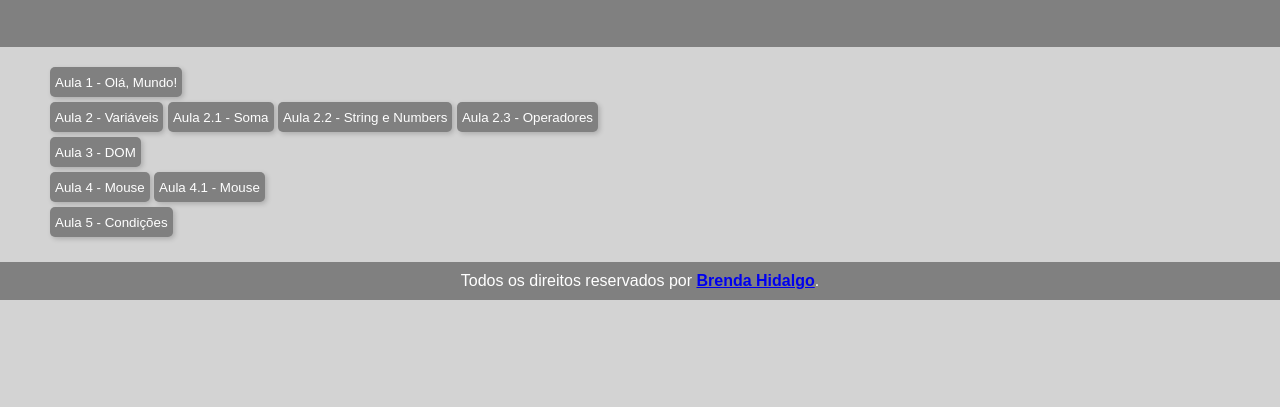
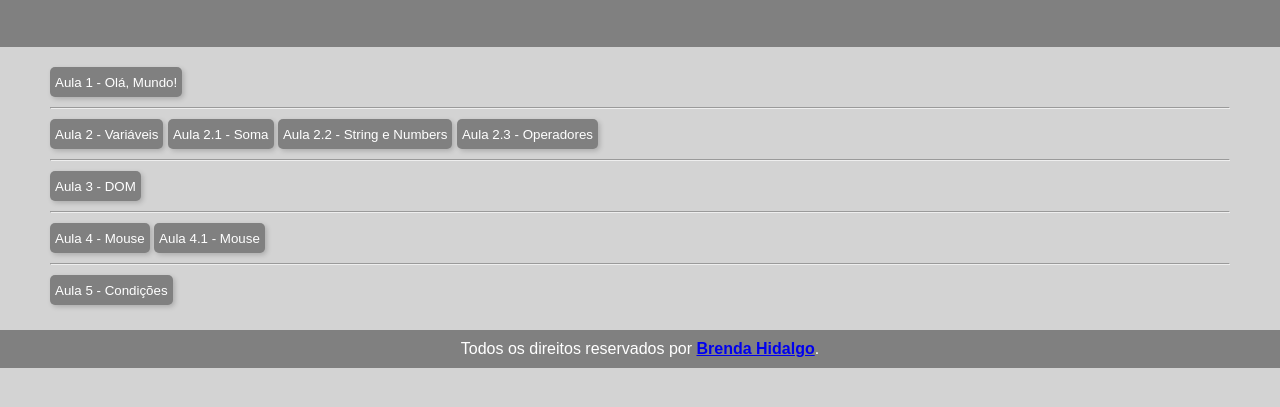
Before and after one commit to brendahidalgos/Curso_Guanabara_JavaScript, a plain HTML site: page index.html in a window 1280 px wide. Shown: the part 109-516 px from the top of the page. Drawn offline with Linux system fonts and the light colour scheme.

Commit message:
up index

```diff
--- a/index.html
+++ b/index.html
@@ -11,24 +11,27 @@
         <h1>Curso em Vídeo - profº Guanabara</h1>
         <p>Exercícios feitos 👇🏻</p>
     </header>
-    <main style="display: flex; flex-wrap: wrap; gap: 30px;">
-        <div class="coluna">
+    <main>
+
             <button><a href="aula1-introdução/index.html">Aula 1 - Olá, Mundo!</a></button>
+            <hr>
             <section>
                 <button><a href="aula2-caixas de dialogos/index.html">Aula 2 - Variáveis</a></button>
                 <button><a href="aula2-caixas de dialogos/exe2.html">Aula 2.1 - Soma</a></button>
                 <button><a href="aula2-caixas de dialogos/exe3.html">Aula 2.2 - String e Numbers</a></button>
                 <button><a href="aula2-caixas de dialogos/exe4.html">Aula 2.3 - Operadores</a></button>
             </section>
+            <hr>
             <button><a href="aula3-dom/index.html">Aula 3 - DOM</a></button>
+            <hr>
             <section>
                 <button><a href="aula4-dom/index.html">Aula 4 - Mouse</a></button>
                 <button><a href="aula4-dom/exe2.html">Aula 4.1 - Mouse</a></button>
             </section>
+            <hr>
             <section>
                 <button><a href="aula5-condições/index.html">Aula 5 - Condições</a></button>
             </section>
-        </div>
     </main>
     <footer>
         <p>Todos os direitos reservados por <strong><a href="https://github.com/brendahidalgos">Brenda Hidalgo</a></strong>.</p>
```
